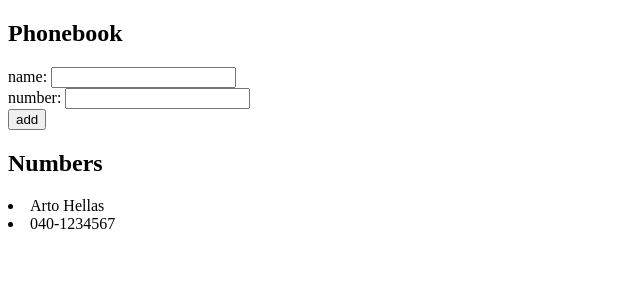
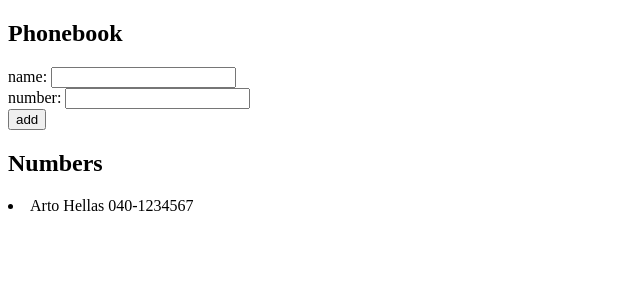
Before and after one commit to PriceLlewellyn/FSO-Part-2, a React (Vite) app in the folder Documents/FullStackOpen/Part-2/Phonebook/: page / in a window 1280 px wide. Shown: the top 300 px of the page, without its empty margins (0-640 px from the left). Built offline with nearby package versions, Linux system fonts and the light colour scheme.

Commit message:
Exercise 2.9: event handler updated, name and number display side by side

```diff
--- a/Documents/FullStackOpen/Part-2/Phonebook/src/App.jsx
+++ b/Documents/FullStackOpen/Part-2/Phonebook/src/App.jsx
@@ -2,13 +2,9 @@ import { useState } from 'react'
 
 const App = () => {
   const [persons, setPersons] = useState([
-    { name: 'Arto Hellas' }
+    { name: 'Arto Hellas', number: '040-1234567' }
   ])
   const [newName, setNewName] = useState('')
-
-  const [phoneNumber, setPhoneNumber] = useState([
-    {number: '040-1234567'}
-  ])
   const [newNumber, setNewNumber] = useState('')
 
 
@@ -29,15 +25,16 @@ const addPerson = (event) => {
     number: newNumber
   }
     setPersons(persons.concat(nameObject))
-    setPhoneNumber(phoneNumber.concat(nameObject))
     setNewName('')
     setNewNumber('')
   }
 }
 
-const handlePersonUpdate = (event) => {
-  console.log(event.target.value)
+const handleNameUpdate = (event) => {
   setNewName(event.target.value)
+}
+
+const handleNumberUpdate = (event) => {
   setNewNumber(event.target.value)
 }
 
@@ -48,13 +45,13 @@ const handlePersonUpdate = (event) => {
         <div>
           name: <input
           value={newName}
-          onChange={handlePersonUpdate}
+          onChange={handleNameUpdate}
           />
         </div>
         <div>
           number: <input
           value={newNumber}
-          onChange={handlePersonUpdate}/>
+          onChange={handleNumberUpdate}/>
         </div>
         <div>
           <button type="submit" >add</button>
@@ -63,10 +60,7 @@ const handlePersonUpdate = (event) => {
       <h2>Numbers</h2>
       <div>
         {persons.map(person =>
-          <li key={person.name}>{person.name}</li>
-        )}
-        {phoneNumber.map(phoneNumber =>
-          <li key={phoneNumber.number}>{phoneNumber.number}</li>
+          <li key={person.name}>{person.name} {person.number}</li>
         )}
       </div>
     </div>
```
